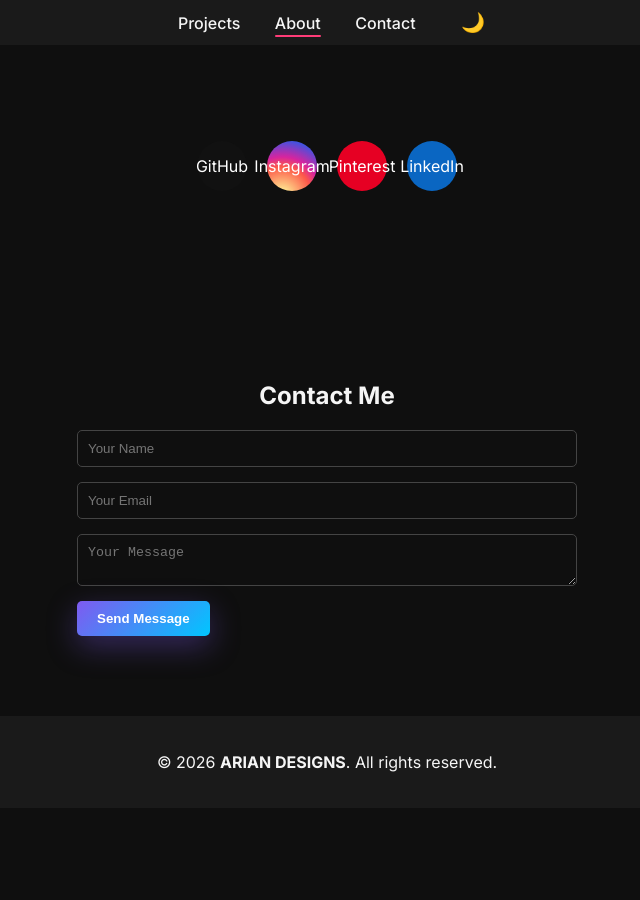
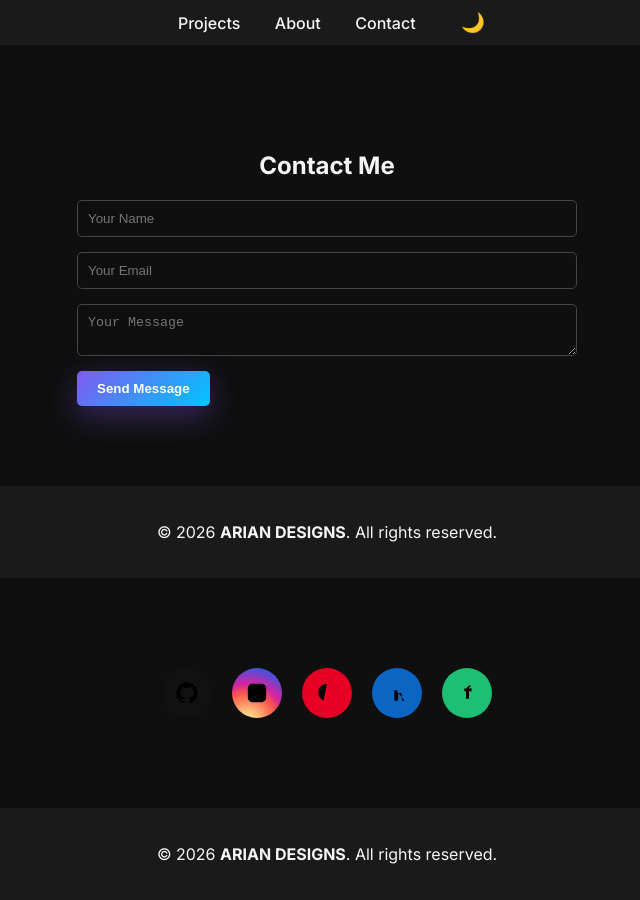
Before and after one commit to ariantechzone-stack/ariantechzone-stack.github.io, a Jekyll site: the page built from index.md, in a window 1280 px wide and 900 px high, scrolled down 2078 px. Shown: the whole window, without its empty margins (313-953 px from the left). Built offline with Jekyll 4.4.1, drawn with Linux system fonts in a browser that asks for light colours; before the commit the page ends 2886 px from its top, so only the background shows below that.

Commit message:
Update default.html

```diff
--- a/_layouts/default.html
+++ b/_layouts/default.html
@@ -2,77 +2,94 @@
 <html lang="en">
 <head>
   <meta charset="UTF-8">
-  <title>{{ page.title | default: "ARIAN DESIGNS" }}</title>
+
+  <title>{{ page.title | default: site.title }}</title>
+
   <meta name="viewport" content="width=device-width, initial-scale=1.0">
   <meta name="description" content="{{ site.description }}">
   <meta name="theme-color" content="#0f0f0f">
 
-  <!-- FAVICONS -->
+  <!-- ================= FAVICONS ================= -->
   <link rel="icon" type="image/png" sizes="32x32" href="{{ '/favicon.png' | relative_url }}">
   <link rel="icon" type="image/png" sizes="16x16" href="{{ '/favicon-16x16.png' | relative_url }}">
   <link rel="apple-touch-icon" sizes="180x180" href="{{ '/apple-touch-icon.png' | relative_url }}">
 
-  <!-- FONT -->
+  <!-- ================= GOOGLE FONT ================= -->
   <link rel="preconnect" href="https://fonts.googleapis.com">
   <link rel="preconnect" href="https://fonts.gstatic.com" crossorigin>
-  <link href="https://fonts.googleapis.com/css2?family=Inter:wght@400;500;600;700;800&display=swap" rel="stylesheet">
+  <link
+    href="https://fonts.googleapis.com/css2?family=Inter:wght@400;500;600;700;800&display=swap"
+    rel="stylesheet">
 
-  <!-- CSS -->
+  <!-- ================= MAIN CSS ================= -->
   <link rel="stylesheet" href="{{ '/assets/css/style.css' | relative_url }}">
 </head>
+
+<body class="theme-dark">
+
+  <!-- ================= HEADER / NAV ================= -->
+  <header class="site-header">
+    <nav class="nav">
+      <a href="#projects" class="nav-link">Projects</a>
+      <a href="#about" class="nav-link">About</a>
+      <a href="#contact" class="nav-link">Contact</a>
+
+      <button id="themeToggle" aria-label="Toggle theme">🌙</button>
+    </nav>
+  </header>
+
+  <!-- ================= PAGE CONTENT ================= -->
+  <main>
+    {{ content }}
+  </main>
+
+  <!-- ================= SOCIAL ICONS ================= -->
   <div class="socials">
 
     <!-- GitHub -->
     <a href="https://github.com/ariantechzone-stack" target="_blank"
        class="social-link github" aria-label="GitHub">
-    <svg viewBox="0 0 24 24" aria-hidden="true">
-      <path d="M12 .5C5.73.5.5 5.74.5 12.02c0 5.1 3.29 9.42 7.86 10.95.57.1.78-.25.78-.55v-2.02c-3.2.7-3.87-1.55-3.87-1.55-.52-1.33-1.27-1.69-1.27-1.69-1.04-.72.08-.71.08-.71 1.15.08 1.76 1.19 1.76 1.19 1.02 1.75 2.68 1.25 3.33.96.1-.74.4-1.25.73-1.54-2.55-.29-5.23-1.28-5.23-5.7 0-1.26.45-2.29 1.19-3.1-.12-.29-.52-1.45.11-3.02 0 0 .97-.31 3.18 1.18a10.9 10.9 0 0 1 5.8 0c2.2-1.49 3.17-1.18 3.17-1.18.64 1.57.24 2.73.12 3.02.74.81 1.18 1.84 1.18 3.1 0 4.43-2.69 5.4-5.25 5.69.41.36.78 1.08.78 2.18v3.23c0 .3.2.66.79.55 4.56-1.53 7.84-5.86 7.84-10.95C23.5 5.74 18.27.5 12 .5z"/>
-    </svg>
+      <svg viewBox="0 0 24 24"><path d="M12 .5C5.73.5.5 5.74.5 12.02c0 5.1 3.29 9.42 7.86 10.95.57.1.78-.25.78-.55v-2.02c-3.2.7-3.87-1.55-3.87-1.55-.52-1.33-1.27-1.69-1.27-1.69-1.04-.72.08-.71.08-.71 1.15.08 1.76 1.19 1.76 1.19 1.02 1.75 2.68 1.25 3.33.96.1-.74.4-1.25.73-1.54-2.55-.29-5.23-1.28-5.23-5.7 0-1.26.45-2.29 1.19-3.1-.12-.29-.52-1.45.11-3.02 0 0 .97-.31 3.18 1.18a10.9 10.9 0 0 1 5.8 0c2.2-1.49 3.17-1.18 3.17-1.18.64 1.57.24 2.73.12 3.02.74.81 1.18 1.84 1.18 3.1 0 4.43-2.69 5.4-5.25 5.69.41.36.78 1.08.78 2.18v3.23c0 .3.2.66.79.55 4.56-1.53 7.84-5.86 7.84-10.95C23.5 5.74 18.27.5 12 .5z"/></svg>
       <span class="tooltip">GitHub</span>
     </a>
 
     <!-- Instagram -->
     <a href="https://instagram.com/_arian.designs_" target="_blank"
        class="social-link instagram" aria-label="Instagram">
-    <svg viewBox="0 0 24 24" aria-hidden="true">
-      <path d="M7 2C4.24 2 2 4.24 2 7v10c0 2.76 2.24 5 5 5h10c2.76 0 5-2.24 5-5V7c0-2.76-2.24-5-5-5H7zm10 2a3 3 0 0 1 3 3v10a3 3 0 0 1-3 3H7a3 3 0 0 1-3-3V7a3 3 0 0 1 3-3h10zm-5 3.5A4.5 4.5 0 1 0 16.5 12 4.51 4.51 0 0 0 12 7.5z"/>
-    </svg>
+      <svg viewBox="0 0 24 24"><path d="M7 2C4.24 2 2 4.24 2 7v10c0 2.76 2.24 5 5 5h10c2.76 0 5-2.24 5-5V7c0-2.76-2.24-5-5-5H7zm5 5a5 5 0 1 0 0 10a5 5 0 0 0 0-10z"/></svg>
       <span class="tooltip">Instagram</span>
     </a>
 
     <!-- Pinterest -->
     <a href="https://pinterest.com/ariantech" target="_blank"
        class="social-link pinterest" aria-label="Pinterest">
-    <svg viewBox="0 0 24 24" aria-hidden="true">
-      <path d="M12.04 2C6.58 2 2.5 6.08 2.5 11.47c0 4.01 2.53 7.43 6.1 8.75-.08-.74-.16-1.88.03-2.69.17-.73 1.1-4.65 1.1-4.65s-.28-.56-.28-1.39c0-1.3.75-2.27 1.68-2.27.79 0 1.17.59 1.17 1.3 0 .79-.5 1.97-.76 3.06-.22.92.46 1.67 1.36 1.67 1.63 0 2.88-1.72 2.88-4.2 0-2.2-1.58-3.74-3.84-3.74z"/>
-    </svg>
+      <svg viewBox="0 0 24 24"><path d="M12.04 2C6.58 2 2.5 6.08 2.5 11.47c0 4.01 2.53 7.43 6.1 8.75-.08-.74-.16-1.88.03-2.69l1.1-4.65z"/></svg>
       <span class="tooltip">Pinterest</span>
     </a>
 
     <!-- LinkedIn -->
     <a href="https://www.linkedin.com/in/arian-varx-0660b539b" target="_blank"
        class="social-link linkedin" aria-label="LinkedIn">
-    <svg viewBox="0 0 24 24" aria-hidden="true">
-      <path d="M20.447 20.452H17.21v-5.569c0-1.328-.027-3.037-1.852-3.037-1.853 0-2.136 1.445-2.136 2.94v5.666H9.09V9h3.104v1.561h.044c.432-.818 1.49-1.682 3.067-1.682 3.28 0 3.884 2.159 3.884 4.967v6.606z"/>
-    </svg>
+      <svg viewBox="0 0 24 24"><path d="M20.447 20.452H17.21v-5.569c0-1.328-.027-3.037-1.852-3.037-1.853 0-2.136 1.445-2.136 2.94v5.666H9.09V9h3.104v1.561z"/></svg>
       <span class="tooltip">LinkedIn</span>
     </a>
 
     <!-- Fiverr -->
     <a href="https://www.fiverr.com/r_kumar101/modern-instagram-posts-and-social-media-graphics" target="_blank"
        class="social-link fiverr" aria-label="Fiverr">
-    <svg viewBox="0 0 24 24" aria-hidden="true">
-      <path d="M16.4 3.6c-2.5 0-4.4 1.4-5.2 3.5H9v3h1.9v8.3h3.3v-8.3h2.6l.5-3h-3.1c.3-.9 1.1-1.5 2.2-1.5.5 0 1 .1 1.4.3V3.8c-.4-.1-1-.2-1.4-.2z"/>
-    </svg>
+      <svg viewBox="0 0 24 24"><path d="M16.4 3.6c-2.5 0-4.4 1.4-5.2 3.5H9v3h1.9v8.3h3.3v-8.3h2.6l.5-3h-3.1z"/></svg>
       <span class="tooltip">Fiverr</span>
     </a>
 
   </div>
 
-<body class="theme-dark">
-  {{ content }}
+  <!-- ================= FOOTER ================= -->
+  <footer class="site-footer">
+    <p>© {{ site.time | date: "%Y" }} <strong>ARIAN DESIGNS</strong>. All rights reserved.</p>
+  </footer>
+
+  <!-- ================= MAIN JS ================= -->
   <script src="{{ '/assets/js/main.js' | relative_url }}" defer></script>
-  <script src="https://cdnjs.cloudflare.com/ajax/libs/vanilla-tilt/1.7.0/vanilla-tilt.min.js"></script>
 
 </body>
 </html>
```
Lines whose indentation alone changed are shown as unchanged.
